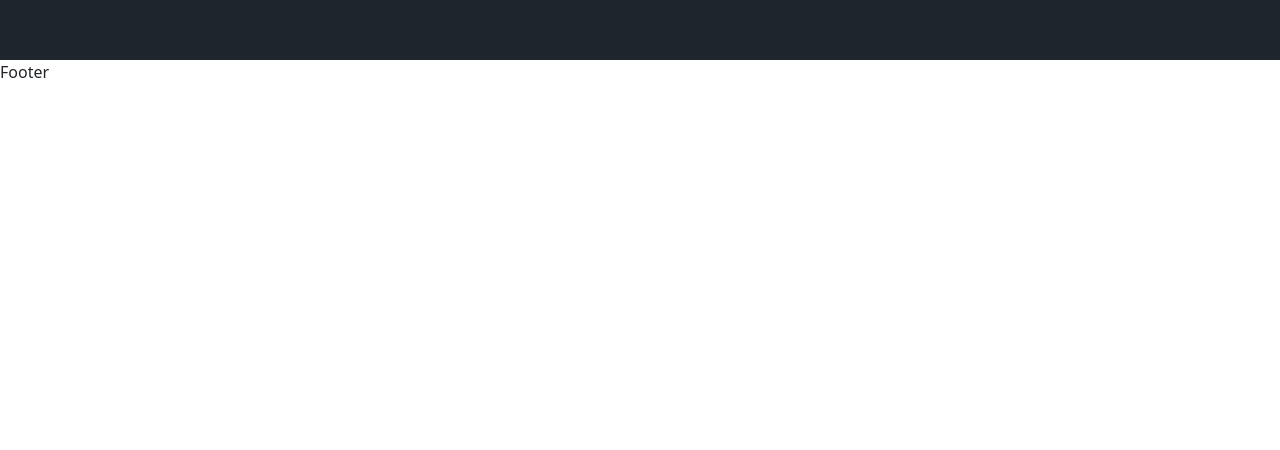
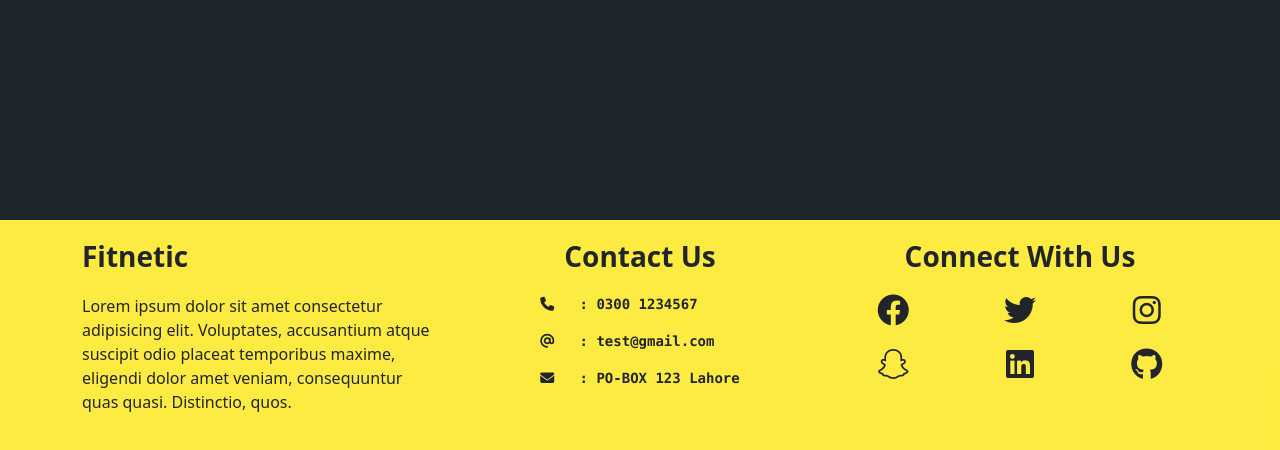
Before and after one commit to NabeelAhmed-090/Fitnetic, a React (Create React App) app in the folder frontend/: page / in a window 1280 px wide. Shown: the part 644-1094 px from the top of the page. Before the commit the page ends 800 px from the top, so only its background shows below. Built offline with nearby package versions, Linux system fonts and the light colour scheme.

Commit message:
Footer improved

```diff
--- a/frontend/package.json
+++ b/frontend/package.json
@@ -4,6 +4,10 @@
     "version": "0.1.0",
     "private": true,
     "dependencies": {
+        "@fortawesome/fontawesome-svg-core": "^6.1.1",
+        "@fortawesome/free-regular-svg-icons": "^6.1.1",
+        "@fortawesome/free-solid-svg-icons": "^6.1.1",
+        "@fortawesome/react-fontawesome": "^0.1.18",
         "@testing-library/jest-dom": "^5.16.4",
         "@testing-library/react": "^13.1.1",
         "@testing-library/user-event": "^13.5.0",
@@ -12,8 +16,10 @@
         "cdbreact": "^1.5.1",
         "react": "^18.0.0",
         "react-bootstrap": "^2.3.0",
+        "react-bootstrap-icons": "^1.8.1",
         "react-dom": "^18.0.0",
         "react-scripts": "5.0.1",
+        "react-social-icons": "^5.13.0",
         "web-vitals": "^2.1.4"
     },
     "scripts": {
--- a/frontend/public/index.html
+++ b/frontend/public/index.html
@@ -4,6 +4,9 @@
 <head>
 
     <meta charset="utf-8" />
+    <link rel="stylesheet" href="https://cdnjs.cloudflare.com/ajax/libs/font-awesome/6.1.1/css/all.min.css" integrity="sha512-KfkfwYDsLkIlwQp6LFnl8zNdLGxu9YAA1QvwINks4PhcElQSvqcyVLLD9aMhXd13uQjoXtEKNosOWaZqXgel0g==" crossorigin="anonymous" referrerpolicy="no-referrer"
+    />
+    <link rel="stylesheet" href="path/to/fontawesome.min.css">
     <link rel="icon" href="%PUBLIC_URL%/favicon.ico" />
     <meta name="viewport" content="width=device-width, initial-scale=1" />
     <meta name="theme-color" content="#000000" />
--- a/frontend/src/App.js
+++ b/frontend/src/App.js
@@ -8,7 +8,7 @@ const App = () => {
   return (
     <>
       <Header />
-      <div style={{ backgroundColor: "#101820F0", minHeight: "80vh" }}>
+      <div style={{ backgroundColor: "#101820F0", minHeight: "100vh" }}>
       </div>
       <Footer />
     </>
--- a/frontend/src/components/Footer.js
+++ b/frontend/src/components/Footer.js
@@ -1,8 +1,68 @@
 import React from 'react'
+import { Row, Col, Container } from "react-bootstrap"
 
 const Footer = () => {
     return (
-        <div>Footer</div>
+        <div style={{ backgroundColor: "#FEE715CF", minHeight: "40vh" }}>
+            <Container>
+                <Row >
+                    <Col style={{ marginTop: "20px" }} md={4} sm={12} lg={4}>
+                        <h3><b>Fitnetic</b></h3>
+                        <p style={{ marginTop: "20px" }}>Lorem ipsum dolor sit amet consectetur adipisicing elit. Voluptates, accusantium atque suscipit odio placeat temporibus maxime, eligendi dolor amet veniam, consequuntur quas quasi. Distinctio, quos.</p>
+                    </Col>
+                    <Col style={{ marginTop: "20px", textAlign: "center" }} md={4} sm={12} lg={4}>
+                        <h3><b>Contact Us</b></h3>
+                        <Row style={{ marginTop: "20px" }}>
+                            <Col md={12} lg={12} sm={12}>
+                                <pre>
+                                    <i class="fa-solid fa-phone"></i> <b>  : 0300 1234567     </b>
+                                </pre>
+                            </Col>
+                        </Row>
+                        <Row >
+                            <Col md={12} lg={12} sm={12}>
+                                <pre>
+                                    <i class="fa-solid fa-at"></i> <b>  : test@gmail.com   </b>
+                                </pre>
+                            </Col>
+                        </Row>
+                        <Row>
+                            <Col md={12} lg={12} sm={12}>
+                                <pre>
+                                    <i class="fa-solid fa-envelope"></i> <b>  : PO-BOX 123 Lahore</b>
+                                </pre>
+                            </Col>
+                        </Row>
+                    </Col>
+                    <Col style={{ marginTop: "20px", textAlign: "center" }} md={4} sm={12} lg={4}>
+                        <h3><b>Connect With Us</b></h3>
+                        <Row style={{ textAlign: "center", marginTop: "20px" }}>
+                            <Col md={4} lg={4} sm={4}>
+                                <i class="fa-brands fa-facebook fa-2x"></i>
+                            </Col>
+                            <Col md={4} lg={4} sm={4}>
+                                <i class="fa-brands fa-twitter fa-2x"></i>
+                            </Col>
+                            <Col md={4} lg={4} sm={4}>
+                                <i class="fa-brands fa-instagram fa-2x"></i>
+                            </Col>
+                        </Row>
+                        <Row style={{ textAlign: "center", marginTop: "20px" }}>
+                            <Col md={4} lg={4} sm={4}>
+                                <i class="fa-brands fa-snapchat fa-2x"></i>
+                            </Col>
+                            <Col md={4} lg={4} sm={4}>
+                                <i class="fa-brands fa-linkedin fa-2x"></i>
+                            </Col>
+                            <Col md={4} lg={4} sm={4}>
+                                <i class="fa-brands fa-github fa-2x"></i>
+                            </Col>
+                        </Row>
+                    </Col>
+
+                </Row>
+            </Container >
+        </div >
     )
 }
 
--- a/frontend/src/components/Header.js
+++ b/frontend/src/components/Header.js
@@ -6,7 +6,7 @@ const Header = () => {
         <>
             <Navbar style={{ height: "8vh", backgroundColor: "#FEE715CF" }} >
                 <Container>
-                    <Navbar.Brand href="#home">FITNETIC</Navbar.Brand>
+                    <Navbar.Brand href="#home"><b>FITNETIC</b></Navbar.Brand>
                     <Nav className="ms-auto">
                         <Nav.Link href="#home">Home</Nav.Link>
                         <Nav.Link href="#features">Updates</Nav.Link>
```
Also changed, not shown: 1 other file (tests, documents, lock files or other folders).
